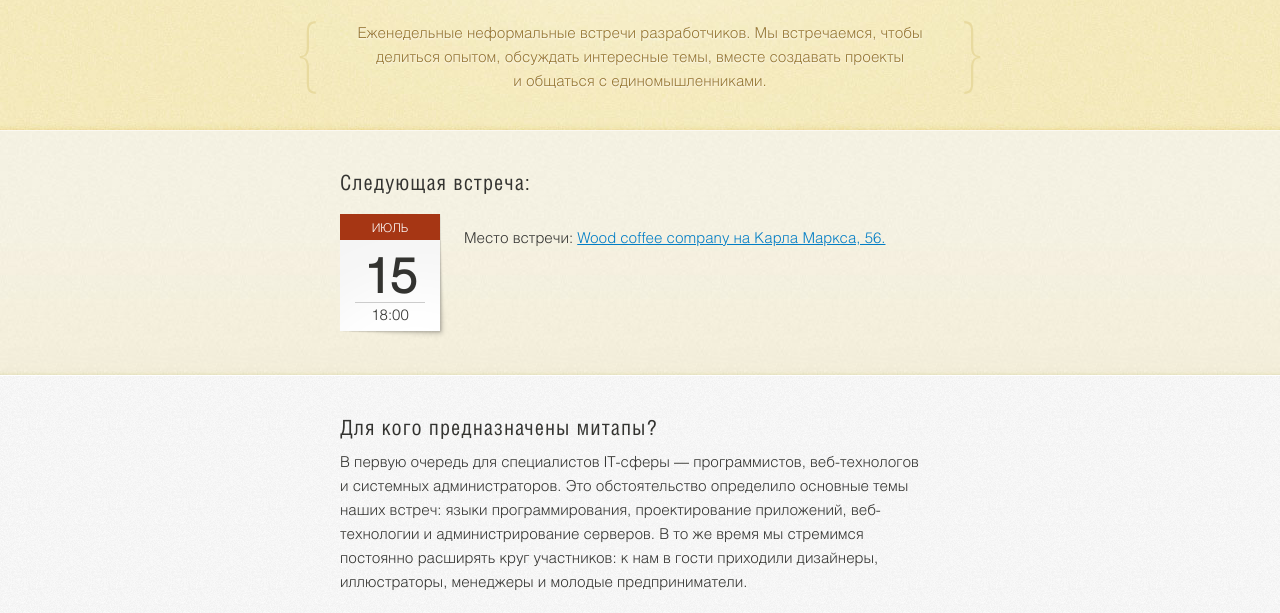
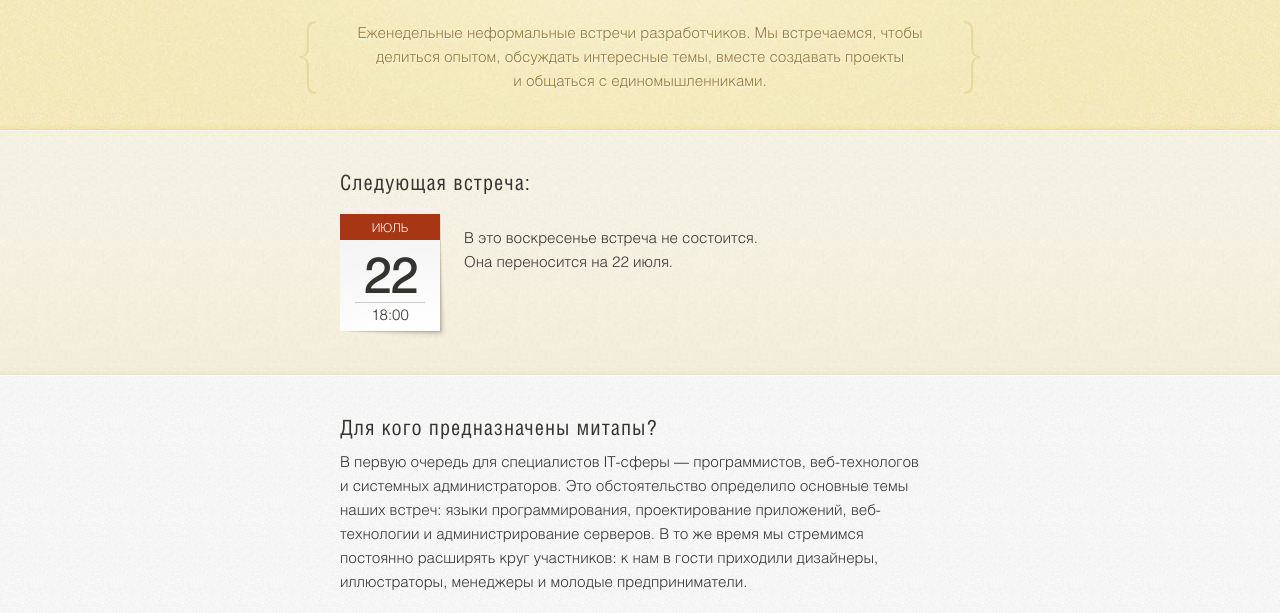
Before and after one commit to krasdevmeetup/krasdevmeetup.github.io, a plain HTML site: page index.html in a window 1280 px wide. Shown: the part 154-767 px from the top of the page. Drawn offline with Linux system fonts and the light colour scheme.

Commit message:
Add info about the next meetup

```diff
--- a/index.html
+++ b/index.html
@@ -41,9 +41,10 @@
         <!--<p>Тема и место следующей встречи находится в обсуждении.
           <a href="https://groups.google.com/forum/?fromgroups#!forum/krasnoyarsk-dev-meetups">Присоединяйтесь.</a>
         </p>-->
-        <p class="location">Место встречи:
+        <!-- <p class="location">Место встречи:
           <a href="https://2gis.ru/krasnoyarsk/firm/70000001020701400?queryState=center%2F92.872828%2C56.010924%2Fzoom%2F17" target="_blank">Wood coffee company на Карла Маркса, 56.</a>
-        </p>
+        </p> -->
+        <p>В это воскресенье встреча не состоится.<br>Она переносится на&nbsp;22&nbsp;июля.</p>
     </div>
   </div>
   <script type="text/javascript">
@@ -51,6 +52,7 @@
     var months = ['Январь', 'Февраль', 'Март', 'Апрель', 'Май', 'Июнь', 'Июль', 'Август', 'Сентябрь',
       'Октябрь', 'Ноябрь', 'Декабрь'];
     var upcoming = new Date();
+    upcoming.setDate(upcoming.getDate() + 1); // TODO remove
     while (upcoming.getDay() !== 0)
       upcoming.setDate(upcoming.getDate() + 1);
     document.querySelector('#upcoming .month').innerHTML = months[upcoming.getMonth()].toUpperCase();
```
